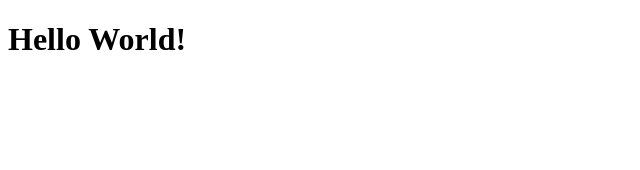
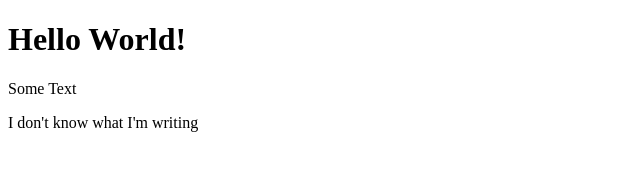
Before and after one commit to KravaVetal/site, a plain HTML site: page index.html in a window 1280 px wide. Shown: the whole page, without its empty margins (0-640 px from the left). Drawn offline with Linux system fonts and the light colour scheme.

Commit message:
second commit

```diff
--- a/index.html
+++ b/index.html
@@ -7,5 +7,7 @@
 </head>
 <body>
 	<h1>Hello World!</h1>
+	<p>Some Text</p>
+	<p>I don't know what I'm writing</p>
 </body>
 </html>
```
